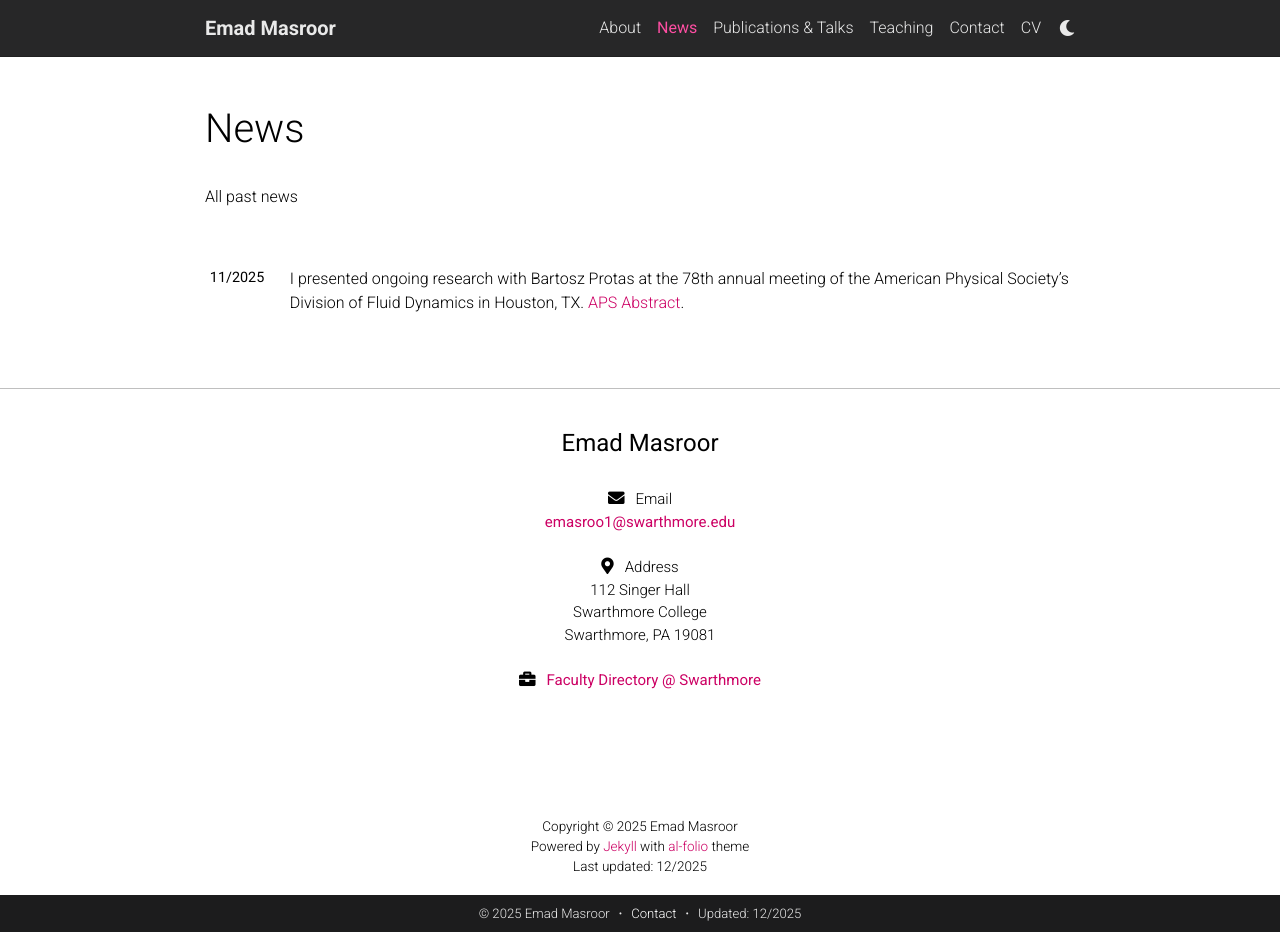
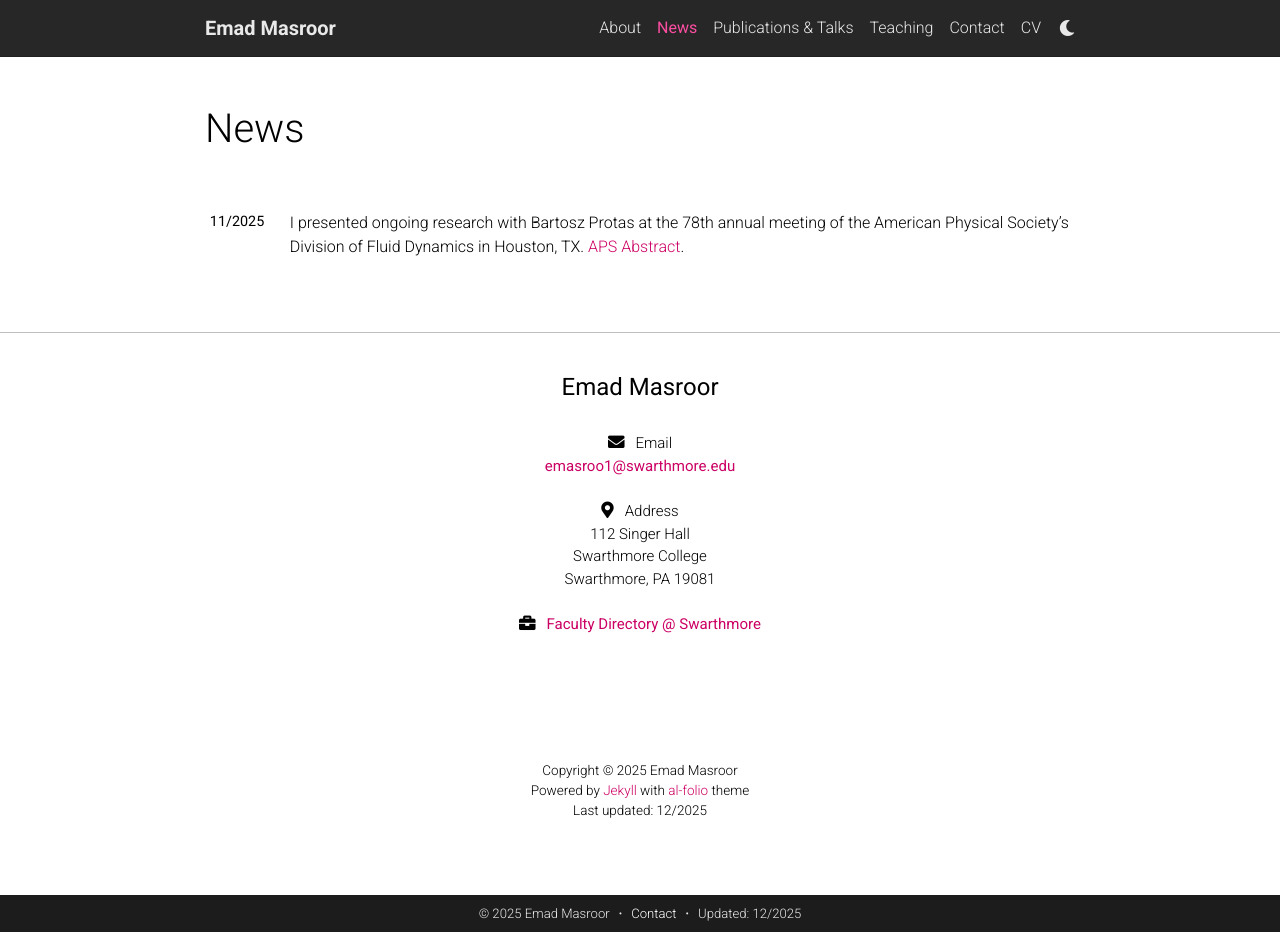
Before and after one commit to Emadmasroor/emadmasroor.github.io, a Jekyll site: the page built from news.html, in a window 1280 px wide and 932 px high. Built offline with Jekyll 4.4.1, drawn with Linux system fonts in a browser that asks for light colours; comment, search, counter and statistics services are not loaded; a style sheet for code colours, icons or effects is not loaded.

Commit message:
pushing from MacBook Pro

```diff
--- a/news.html
+++ b/news.html
@@ -7,7 +7,7 @@ nav: true
 nav_order: 2
 ---
 
-<p style="margin-bottom: 3rem;"> All past news </p>
+<p style="margin-bottom: 3rem;">  </p>
 
 
 {% include news.html %}
```
Also changed, not shown: _pages/about.md (+1 -1 lines).
